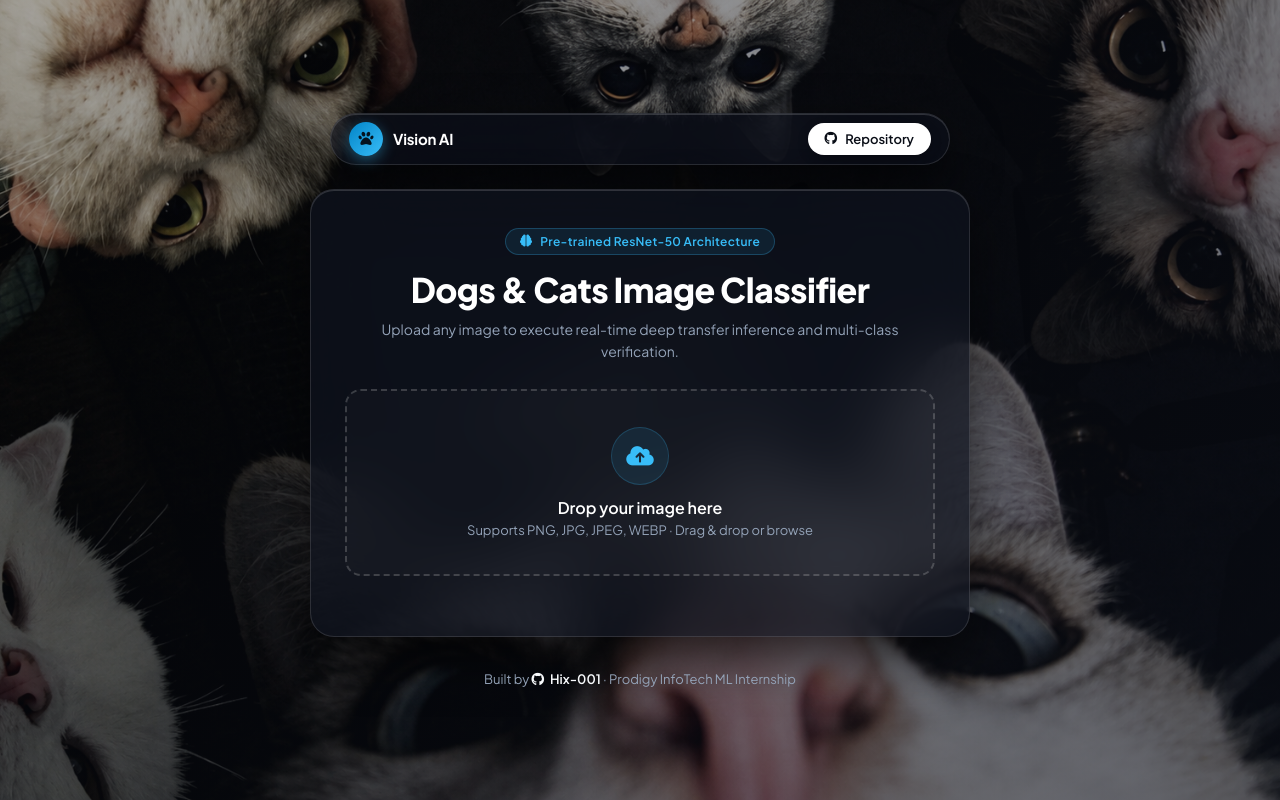
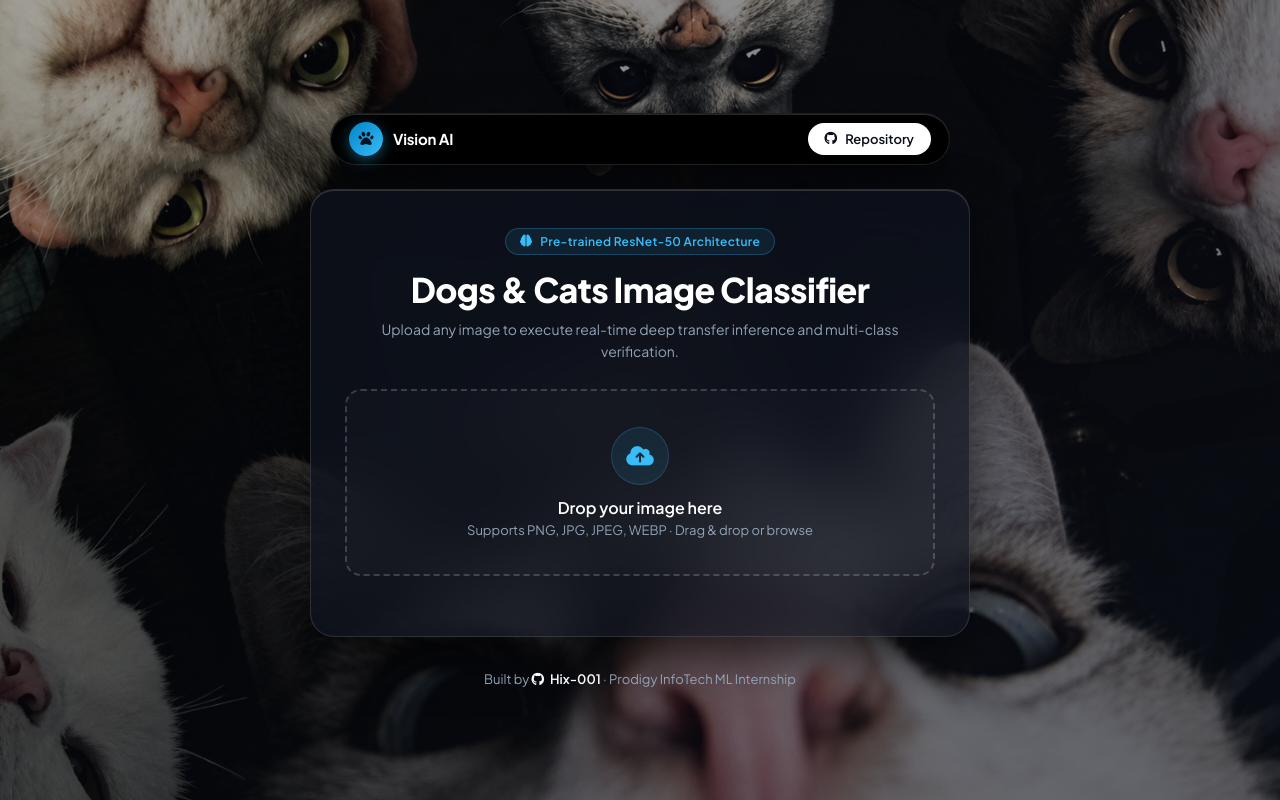
Before and after one commit to Hix-001/Machine-Learning, a Flask app: page / in a window 1280 px wide. Run offline with Flask 3, Linux system fonts and the light colour scheme.

Commit message:
style(task-03): change top menu background color to black hex #000000

```diff
--- a/PRODIGY_ML_03/index.html
+++ b/PRODIGY_ML_03/index.html
@@ -14,7 +14,7 @@
   <style>
     :root {
       --bg-dark: #07090e;
-      --glass-tint: rgba(13, 17, 28, 0.58);
+      --glass-tint: #000000;
       --glass-card: rgba(15, 20, 32, 0.68);
       --glass-border: rgba(255, 255, 255, 0.12);
       --glass-border-hover: rgba(56, 189, 248, 0.4);
@@ -81,7 +81,7 @@
     .navbar-glass {
       width: 100%;
       max-width: 620px;
-      background: var(--glass-tint);
+      background: #000000; /* Pure Black Menu */
       backdrop-filter: blur(28px);
       -webkit-backdrop-filter: blur(28px);
       border: 1px solid var(--glass-border);
--- a/PRODIGY_ML_03/templates/index.html
+++ b/PRODIGY_ML_03/templates/index.html
@@ -14,7 +14,7 @@
   <style>
     :root {
       --bg-dark: #07090e;
-      --glass-tint: rgba(13, 17, 28, 0.58);
+      --glass-tint: #000000;
       --glass-card: rgba(15, 20, 32, 0.68);
       --glass-border: rgba(255, 255, 255, 0.12);
       --glass-border-hover: rgba(56, 189, 248, 0.4);
@@ -81,7 +81,7 @@
     .navbar-glass {
       width: 100%;
       max-width: 620px;
-      background: var(--glass-tint);
+      background: #000000; /* Pure Black Menu */
       backdrop-filter: blur(28px);
       -webkit-backdrop-filter: blur(28px);
       border: 1px solid var(--glass-border);
```
